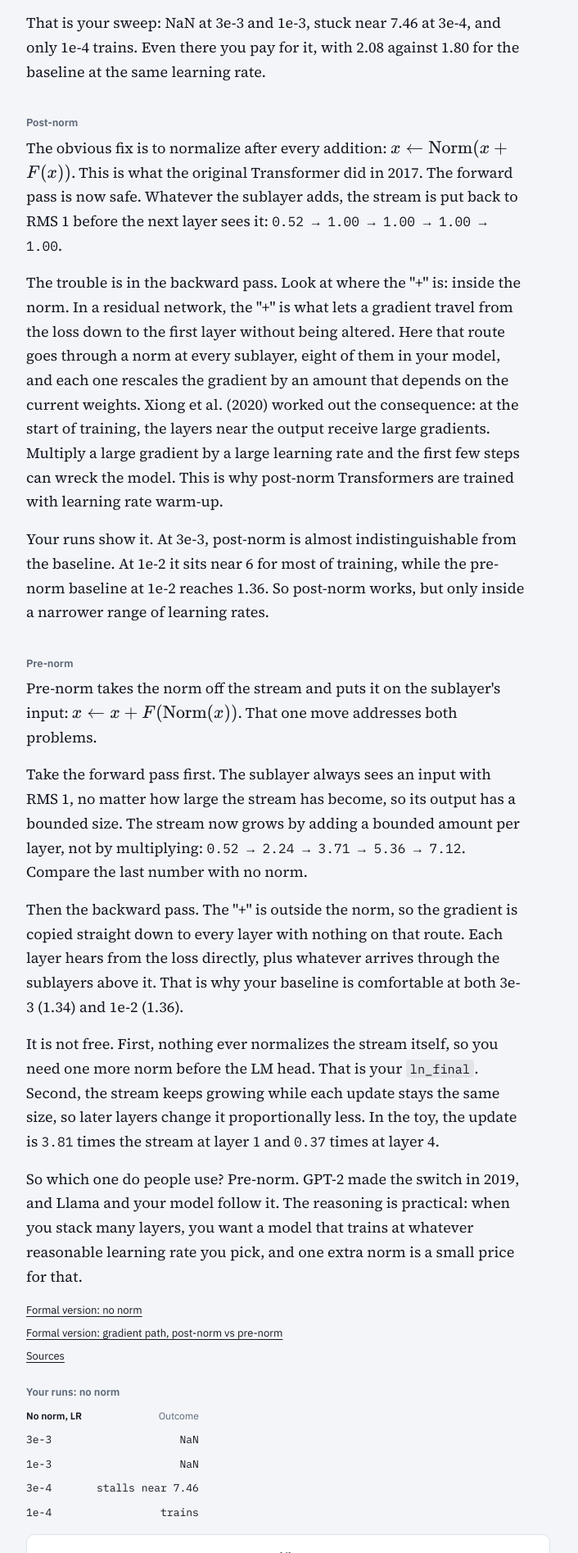
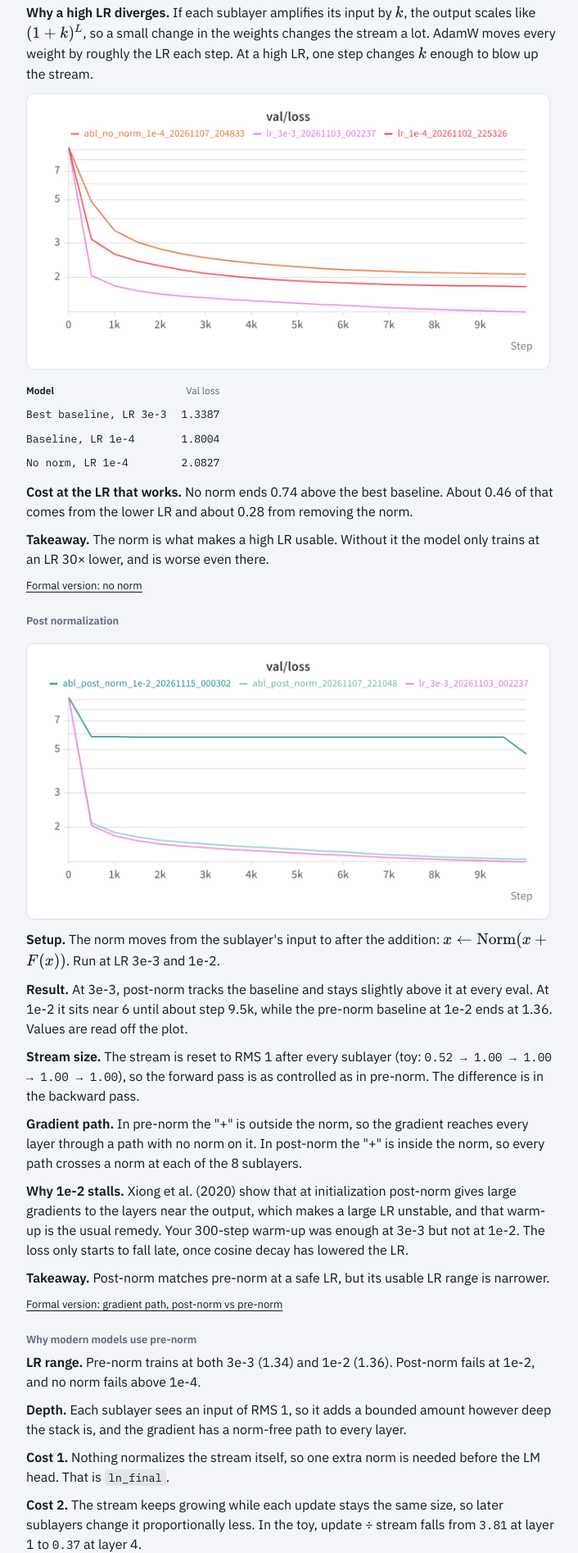
Before and after one commit to ym820/llm-notebook, a plain HTML site: page rmsnorm.html in a window 1280 px wide. Shown: the part 4112-6007 px from the top of the page at 82% size, without its empty margins (260-966 px from the left). Drawn offline with nearby package versions, Linux system fonts and the light colour scheme.

Commit message:
Write ablation analysis in the assignment writeup's report style
Co-Authored-By: Claude Fable 5.2 <noreply@anthropic.com>

```diff
--- a/rmsnorm.html
+++ b/rmsnorm.html
@@ -150,33 +150,25 @@
       </div>
       <p class="toy"><b>Toy:</b> one token (cat), 4 sublayers. Every sublayer is the same fixed map \(F(x)=2Px\), where \(P\) shifts each dimension one place to the right, so \(\mathrm{RMS}(F(x))=2\,\mathrm{RMS}(x)\). \(g=1\).<br><b>Yours:</b> 4 blocks, so 8 sublayers, each an attention or a SwiGLU with learned weights.</p>
 
-      <div class="prose">
-        <p>Every sublayer adds something to the residual stream. This ablation asks what keeps that stream under control, and there are three answers: nothing, a norm after the addition, or a norm before the sublayer. Use the switch above while you read. The numbers below come from it.</p>
+      <div class="sub">No normalization</div>
+      <img class="plot" src="img/no-norm-lr-comparison.png" alt="Validation loss for the model without norm at four learning rates. Only 1e-4 decreases steadily." loading="lazy">
+      <div class="lines report">
+        <p><b>Setup.</b> Same as the baseline, with the two norms in each block removed: \(x \leftarrow x + F(x)\). <code class="i">ln_final</code> is kept. LR swept over 3e-3, 1e-3, 3e-4, 1e-4.</p>
+        <p><b>Result.</b> 3e-3 and 1e-3 diverge to NaN, 3e-4 stalls near 7.46, and only 1e-4 trains.</p>
+        <p><b>Stream size.</b> Without a norm, a sublayer's output scales with its input, so each layer multiplies the stream instead of adding to it. In the toy the RMS goes <span id="seqNo"></span>. With pre-norm the same four layers give <span id="seqPre"></span>.</p>
+        <p><b>Why a high LR diverges.</b> If each sublayer amplifies its input by \(k\), the output scales like \((1+k)^L\), so a small change in the weights changes the stream a lot. AdamW moves every weight by roughly the LR each step. At a high LR, one step changes \(k\) enough to blow up the stream.</p>
       </div>
-
-      <div class="sub">No norm</div>
-      <div class="prose">
-        <p>Start with the simplest design, \(x \leftarrow x + F(x)\), and ask what happens to the size of \(x\). A sublayer is mostly matrix multiplications, so if you double its input you roughly double its output. The amount added at each layer is therefore proportional to what is already there, and sizes compound like interest. In the toy, the RMS goes <span id="seqNo"></span> in four layers.</p>
-        <p>Now think about training. The gradient of a weight is the activation it multiplies, times the signal coming back from above. So large activations mean large gradients, large gradients mean a large update, and a large update makes the weights larger, which makes the next activations larger still. Nothing in the model pushes back. A small learning rate keeps you out of this loop. A large one drops you into it.</p>
-        <p>That is your sweep: NaN at 3e-3 and 1e-3, stuck near 7.46 at 3e-4, and only 1e-4 trains. Even there you pay for it, with 2.08 against 1.80 for the baseline at the same learning rate.</p>
+      <img class="plot" src="img/no-norm_ablation.png" alt="Validation loss: no norm at 1e-4 stays above the baseline at 1e-4, which stays above the baseline at 3e-3." loading="lazy">
+      <table class="blend">
+        <tr><th>Model</th><th>Val loss</th></tr>
+        <tr><td>Best baseline, LR 3e-3</td><td>1.3387</td></tr>
+        <tr><td>Baseline, LR 1e-4</td><td>1.8004</td></tr>
+        <tr><td>No norm, LR 1e-4</td><td>2.0827</td></tr>
+      </table>
+      <div class="lines report">
+        <p><b>Cost at the LR that works.</b> No norm ends 0.74 above the best baseline. About 0.46 of that comes from the lower LR and about 0.28 from removing the norm.</p>
+        <p><b>Takeaway.</b> The norm is what makes a high LR usable. Without it the model only trains at an LR 30× lower, and is worse even there.</p>
       </div>
-
-      <div class="sub">Post-norm</div>
-      <div class="prose">
-        <p>The obvious fix is to normalize after every addition: \(x \leftarrow \mathrm{Norm}(x + F(x))\). This is what the original Transformer did in 2017. The forward pass is now safe. Whatever the sublayer adds, the stream is put back to RMS 1 before the next layer sees it: <span id="seqPost"></span>.</p>
-        <p>The trouble is in the backward pass. Look at where the "+" is: inside the norm. In a residual network, the "+" is what lets a gradient travel from the loss down to the first layer without being altered. Here that route goes through a norm at every sublayer, eight of them in your model, and each one rescales the gradient by an amount that depends on the current weights. Xiong et al. (2020) worked out the consequence: at the start of training, the layers near the output receive large gradients. Multiply a large gradient by a large learning rate and the first few steps can wreck the model. This is why post-norm Transformers are trained with learning rate warm-up.</p>
-        <p>Your runs show it. At 3e-3, post-norm is almost indistinguishable from the baseline. At 1e-2 it sits near 6 for most of training, while the pre-norm baseline at 1e-2 reaches 1.36. So post-norm works, but only inside a narrower range of learning rates.</p>
-      </div>
-
-      <div class="sub">Pre-norm</div>
-      <div class="prose">
-        <p>Pre-norm takes the norm off the stream and puts it on the sublayer's input: \(x \leftarrow x + F(\mathrm{Norm}(x))\). That one move addresses both problems.</p>
-        <p>Take the forward pass first. The sublayer always sees an input with RMS 1, no matter how large the stream has become, so its output has a bounded size. The stream now grows by adding a bounded amount per layer, not by multiplying: <span id="seqPre"></span>. Compare the last number with no norm.</p>
-        <p>Then the backward pass. The "+" is outside the norm, so the gradient is copied straight down to every layer with nothing on that route. Each layer hears from the loss directly, plus whatever arrives through the sublayers above it. That is why your baseline is comfortable at both 3e-3 (1.34) and 1e-2 (1.36).</p>
-        <p>It is not free. First, nothing ever normalizes the stream itself, so you need one more norm before the LM head. That is your <code>ln_final</code>. Second, the stream keeps growing while each update stays the same size, so later layers change it proportionally less. In the toy, the update is <span id="rel1"></span> times the stream at layer 1 and <span id="rel4"></span> times at layer 4.</p>
-        <p>So which one do people use? Pre-norm. GPT-2 made the switch in 2019, and Llama and your model follow it. The reasoning is practical: when you stack many layers, you want a model that trains at whatever reasonable learning rate you pick, and one extra norm is a small price for that.</p>
-      </div>
-
       <details class="aside"><summary>Formal version: no norm</summary>
       <ol class="derive">
         <li><div>
@@ -196,6 +188,17 @@
         </div></li>
       </ol>
       </details>
+
+      <div class="sub">Post normalization</div>
+      <img class="plot" src="img/post-norm_ablation.png" alt="Validation loss: post-norm at 3e-3 tracks the baseline closely. Post-norm at 1e-2 stays flat near 6 for most of training." loading="lazy">
+      <div class="lines report">
+        <p><b>Setup.</b> The norm moves from the sublayer's input to after the addition: \(x \leftarrow \mathrm{Norm}(x + F(x))\). Run at LR 3e-3 and 1e-2.</p>
+        <p><b>Result.</b> At 3e-3, post-norm tracks the baseline and stays slightly above it at every eval. At 1e-2 it sits near 6 until about step 9.5k, while the pre-norm baseline at 1e-2 ends at 1.36. Values are read off the plot.</p>
+        <p><b>Stream size.</b> The stream is reset to RMS 1 after every sublayer (toy: <span id="seqPost"></span>), so the forward pass is as controlled as in pre-norm. The difference is in the backward pass.</p>
+        <p><b>Gradient path.</b> In pre-norm the "+" is outside the norm, so the gradient reaches every layer through a path with no norm on it. In post-norm the "+" is inside the norm, so every path crosses a norm at each of the 8 sublayers.</p>
+        <p><b>Why 1e-2 stalls.</b> Xiong et al. (2020) show that at initialization post-norm gives large gradients to the layers near the output, which makes a large LR unstable, and that warm-up is the usual remedy. Your 300-step warm-up was enough at 3e-3 but not at 1e-2. The loss only starts to fall late, once cosine decay has lowered the LR.</p>
+        <p><b>Takeaway.</b> Post-norm matches pre-norm at a safe LR, but its usable LR range is narrower.</p>
+      </div>
       <details class="aside"><summary>Formal version: gradient path, post-norm vs pre-norm</summary>
       <ol class="derive">
         <li><div>
@@ -220,34 +223,16 @@
         </div></li>
       </ol>
       </details>
+
+      <div class="sub">Why modern models use pre-norm</div>
+      <div class="lines report">
+        <p><b>LR range.</b> Pre-norm trains at both 3e-3 (1.34) and 1e-2 (1.36). Post-norm fails at 1e-2, and no norm fails above 1e-4.</p>
+        <p><b>Depth.</b> Each sublayer sees an input of RMS 1, so it adds a bounded amount however deep the stack is, and the gradient has a norm-free path to every layer.</p>
+        <p><b>Cost 1.</b> Nothing normalizes the stream itself, so one extra norm is needed before the LM head. That is <code class="i">ln_final</code>.</p>
+        <p><b>Cost 2.</b> The stream keeps growing while each update stays the same size, so later sublayers change it proportionally less. In the toy, update ÷ stream falls from <span id="rel1"></span> at layer 1 to <span id="rel4"></span> at layer 4.</p>
+        <p><b>Takeaway.</b> GPT-2 moved the norm to the sublayer input in 2019, and Llama and your model do the same. A wide LR range and easy depth cost one extra norm.</p>
+      </div>
       <details class="aside"><summary>Sources</summary>Post-norm with warm-up: Vaswani et al. 2017. Norm moved to the sublayer input, plus a final norm: GPT-2, Radford et al. 2019.<br>Large gradients near the output in post-norm at initialization: Xiong et al. 2020, "On Layer Normalization in the Transformer Architecture".</details>
-
-      <div class="sub">Your runs: no norm</div>
-      <table class="blend">
-        <tr><th>No norm, LR</th><th>Outcome</th></tr>
-        <tr><td>3e-3</td><td>NaN</td></tr>
-        <tr><td>1e-3</td><td>NaN</td></tr>
-        <tr><td>3e-4</td><td>stalls near 7.46</td></tr>
-        <tr><td>1e-4</td><td>trains</td></tr>
-      </table>
-      <img class="plot" src="img/no-norm-lr-comparison.png" alt="Validation loss for the model without norm at four learning rates. Only 1e-4 decreases steadily." loading="lazy">
-      <table class="blend">
-        <tr><th>Model</th><th>Val loss</th></tr>
-        <tr><td>Best baseline, LR 3e-3</td><td>1.3387</td></tr>
-        <tr><td>Baseline, LR 1e-4</td><td>1.8004</td></tr>
-        <tr><td>No norm, LR 1e-4</td><td>2.0827</td></tr>
-      </table>
-      <img class="plot" src="img/no-norm_ablation.png" alt="Validation loss: no norm at 1e-4 stays above the baseline at 1e-4, which stays above the baseline at 3e-3." loading="lazy">
-      <p class="toy">Of the 0.74 gap to the best baseline: about 0.46 comes from the lower LR, about 0.28 from removing the norm.</p>
-
-      <div class="sub">Your runs: post-norm</div>
-      <table class="blend">
-        <tr><th>LR</th><th>Pre-norm (baseline)</th><th>Post-norm</th></tr>
-        <tr><td>3e-3</td><td>1.3387</td><td>slightly above baseline at every eval</td></tr>
-        <tr><td>1e-2</td><td>1.36</td><td>near 6 until about step 9.5k</td></tr>
-      </table>
-      <img class="plot" src="img/post-norm_ablation.png" alt="Validation loss: post-norm at 3e-3 tracks the baseline closely. Post-norm at 1e-2 stays flat near 6 for most of training." loading="lazy">
-      <p class="toy">Post-norm values are read off the plot. The writeup section for this ablation has no final numbers yet.</p>
     </div></div></div>
   </section>
 
--- a/style.css
+++ b/style.css
@@ -204,7 +204,9 @@ div.cell { display: grid; place-items: center; }
 .cmp tr:first-child th { border-top: 0; }
 .cmp td:first-child { white-space: nowrap; }
 .node-pad > .lines { margin-bottom: 10px; }
-.lines span[id], .prose span[id] { font-family: var(--mono); font-size: 0.9em; }
+.lines span[id] { font-family: var(--mono); font-size: 0.9em; }
 details.aside .derive { margin-top: 10px; color: var(--ink); }
 .node-pad > .prose { margin-top: 18px; }
 .sub + .prose { margin-top: 0; }
+.report { max-width: 72ch; }
+.report p { margin-bottom: 10px; }
```
Also changed, not shown: 1 other file.
